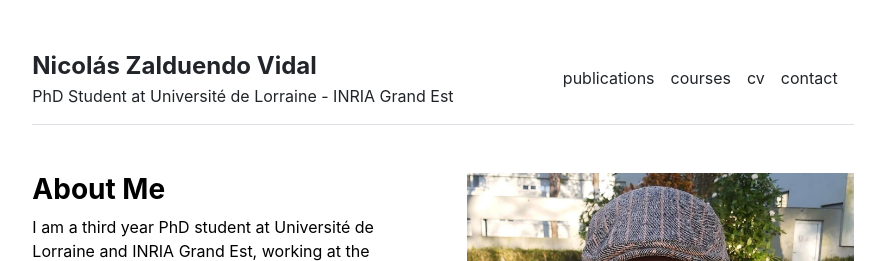
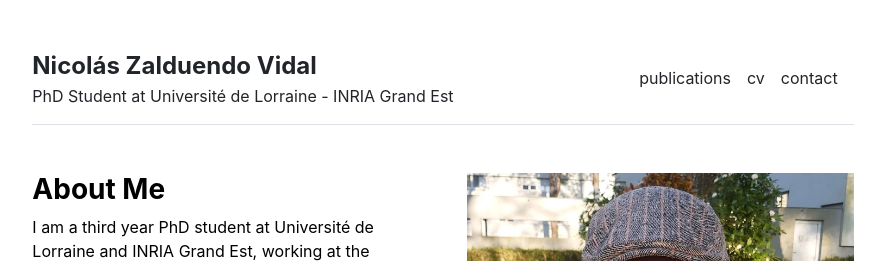
Before and after one commit to nzalduendo/nzalduendo.github.io, a Jekyll site: the page built from index.md, in a window 1280 px wide. Shown: the top 261 px of the page, without its empty margins (197-1082 px from the left). Built offline with Jekyll 4.4.1, drawn with Linux system fonts in a browser that asks for light colours.

Commit message:
Update settings.yml

```diff
--- a/_data/settings.yml
+++ b/_data/settings.yml
@@ -1,6 +1,5 @@
 menu:
 - {name: 'publications', url: '/publications'}
-- {name: 'courses', url: '/courses'}
 - {name: 'cv', url: '/cv'}
 - {name: 'contact', url: '/contact'}
 
```
